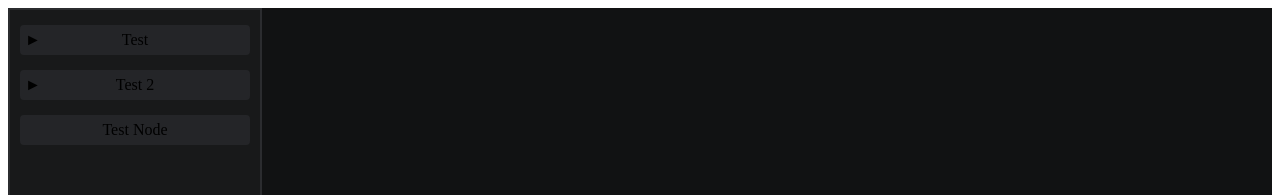
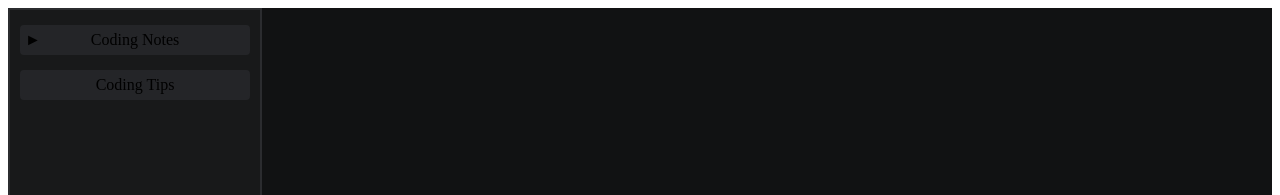
Before and after one commit to JohnArochaDev/noted, a Next.js app: page / in a window 1280 px wide. Shown: the top 195 px of the page. Built offline with nearby package versions, Linux system fonts and the light colour scheme.

Commit message:
added hierarchy builder for my sidebar

```diff
--- a/app/Components/SideBar/Folder/index.tsx
+++ b/app/Components/SideBar/Folder/index.tsx
@@ -2,11 +2,11 @@
 import { useState } from "react";
 import styles from "./styles.module.scss";
 
-type FolderType = {
+type TreeFolderType = {
   label: string;
 };
 
-export const Folder = (props: FolderType) => {
+export const TreeFolder = (props: TreeFolderType) => {
   const { label } = props;
 
   const [selected, setSelected] = useState<boolean>(false);
--- a/app/Components/SideBar/Node/index.tsx
+++ b/app/Components/SideBar/Node/index.tsx
@@ -2,11 +2,11 @@
 import { useState } from "react";
 import styles from "./styles.module.scss";
 
-type NodeType = {
+type TreeNodeType = {
   label: string;
 };
 
-export const Node = (props: NodeType) => {
+export const TreeNode = (props: TreeNodeType) => {
   const { label } = props;
 
   const [selected, setSelected] = useState<boolean>(false);
--- /dev/null
+++ b/app/Components/SideBar/TreeBuilder/index.tsx
@@ -0,0 +1,56 @@
+import { Folder, Node } from "../../../Constants/types";
+import { TreeNode } from "../Node";
+import { NodeRow } from "../NodeRow";
+import { TreeFolder } from "../Folder/index";
+import { Spacer } from "../Spacer";
+
+type TreeBuilderType = {
+  data: Folder[];
+};
+
+export const TreeBuilder = (props: TreeBuilderType) => {
+  const { data } = props;
+
+  const renderFolder = (data: Folder, indentation = 0): React.ReactNode => {
+    const folders = data.subfolders;
+    const nodes = data.nodes;
+
+    let nodesToRender: React.ReactNode = [];
+
+    if (folders.length) {
+      folders.forEach((folder) => {
+        renderFolder(folder, indentation + 1);
+      });
+    }
+
+    if (nodes.length) {
+      nodesToRender = renderNodes(data.nodes, indentation);
+    }
+
+    return (
+      <>
+        <NodeRow>
+          <Spacer indentation={indentation} />
+          <TreeFolder label={data.name} />
+        </NodeRow>
+        {nodes && nodesToRender}
+      </>
+    );
+  };
+
+  const renderNodes = (data: Node[], indentation: number): React.ReactNode => {
+    return (
+      <>
+        {data.map((node) => (
+          <NodeRow key={node.id}>
+            {/* render the spacer here once we have that value */}
+            <Spacer indentation={indentation} />
+            <TreeNode label={node.name} />
+          </NodeRow>
+        ))}
+      </>
+    );
+  };
+
+  return renderFolder(data[0]);
+};
--- a/app/Constants/treeNodeData.json
+++ b/app/Constants/treeNodeData.json
@@ -22,12 +22,14 @@
                 "id": 101,
                 "parent_id": 3,
                 "data": "Variables: Use snake_case for names.",
+                "name": "Variables: Use snake_case for names.",
                 "type": "node"
               },
               {
                 "id": 102,
                 "parent_id": 3,
                 "data": "Functions: def my_func(): pass",
+                "name": "Functions: def my_func(): pass",
                 "type": "node"
               }
             ]
@@ -43,6 +45,7 @@
                 "id": 103,
                 "parent_id": 4,
                 "data": "Decorators: @my_decorator",
+                "name": "Decorators: @my_decorator",
                 "type": "node"
               }
             ]
@@ -53,6 +56,7 @@
             "id": 104,
             "parent_id": 2,
             "data": "Overview: Dynamic typing language.",
+            "name": "Overview: Dynamic typing language.",
             "type": "node"
           }
         ]
@@ -74,12 +78,14 @@
                 "id": 105,
                 "parent_id": 6,
                 "data": "Arrow functions: () => {}",
+                "name": "Arrow functions: () => {}",
                 "type": "node"
               },
               {
                 "id": 106,
                 "parent_id": 6,
                 "data": "Promises: new Promise((resolve, reject) => {})",
+                "name": "Promises: new Promise((resolve, reject) => {})",
                 "type": "node"
               }
             ]
@@ -89,6 +95,7 @@
           {
             "id": 107,
             "parent_id": 5,
+            "name": "Coding Vars",
             "data": "Variables: let, const, var",
             "type": "node"
           }
@@ -99,6 +106,7 @@
       {
         "id": 108,
         "parent_id": 1,
+        "name": "Coding Tips",
         "data": "General tips: Practice daily.",
         "type": "node"
       }
--- a/app/page.tsx
+++ b/app/page.tsx
@@ -3,26 +3,22 @@
 import { Canvas } from "./Components/Canvas";
 import { Container } from "./Components/Container";
 import { SideBar } from "./Components/SideBar";
-import { Folder } from "./Components/SideBar/Folder";
-import { Node } from "./Components/SideBar/Node";
+import { TreeFolder } from "./Components/SideBar/Folder";
+import { TreeNode } from "./Components/SideBar/Node";
 import { NodeRow } from "./Components/SideBar/NodeRow";
 import { Spacer } from "./Components/SideBar/Spacer";
+import { TreeBuilder } from "./Components/SideBar/TreeBuilder";
+
+import data from './Constants/treeNodeData.json'
+import { Folder } from "./Constants/types";
 
 const Home = () => {
+
   return (
     <>
       <Container>
         <SideBar>
-          <NodeRow>
-            <Spacer indentation={0} />
-            <Folder label="Test" />
-          </NodeRow>
-          <NodeRow>
-            <Folder label="Test 2" />
-          </NodeRow>
-          <NodeRow>
-            <Node label="Test Node" />
-          </NodeRow>
+          <TreeBuilder data={data as Folder[]} />
         </SideBar>
         <Canvas />
       </Container>
```
Also changed, not shown: app/Constants/types.ts (+4 -3 lines).
